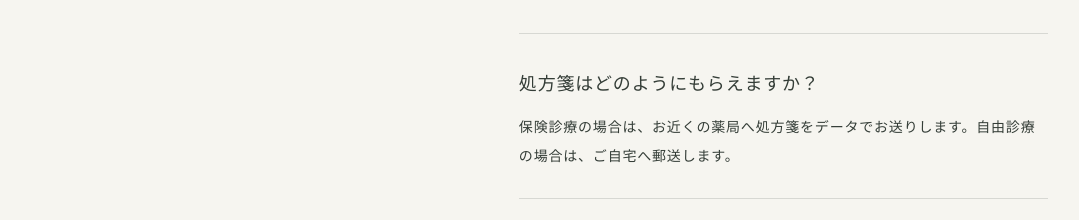
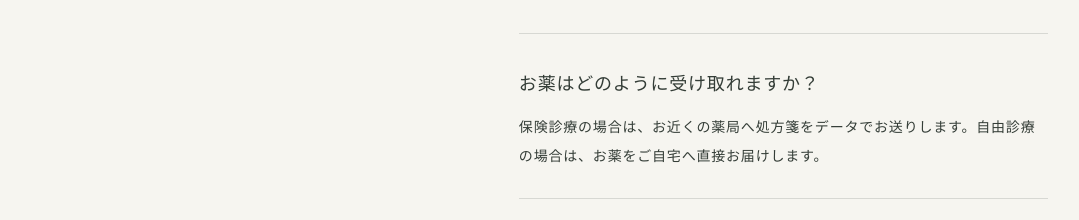
Before and after one commit to kaoruhirose/hirose-clinic-website, a Next.js app: page /online-consultation in a window 1280 px wide. Shown: the part 3130-3350 px from the top of the page, without its empty margins (49-1128 px from the left). Built offline with nearby package versions, Linux system fonts and the light colour scheme.

Commit message:
オンライン診療の自由診療は薬を自宅へ直接届けると明記

```diff
--- a/src/app/online-consultation/page.tsx
+++ b/src/app/online-consultation/page.tsx
@@ -28,7 +28,7 @@ const steps = [
   { title: "準備", description: "予約時間に、静かな場所でお待ちください。" },
   { title: "診察", description: "ビデオ通話にて医師が診察を行います。" },
   { title: "会計", description: "クレジットカード等でのオンライン決済です。" },
-  { title: "お薬", description: "保険診療は、お近くの薬局へ処方箋をデータでお送りします。自由診療は、ご自宅へ郵送します。" },
+  { title: "お薬", description: "保険診療は、お近くの薬局へ処方箋をデータでお送りします。自由診療の場合は、お薬をご自宅へ直接お届けします。" },
 ];
 
 const questions = [
@@ -45,8 +45,8 @@ const questions = [
     answer: "安定したインターネット環境と、スマートフォンやPC、タブレットが必要です。専用アプリのインストールをお願いする場合がございます。",
   },
   {
-    question: "処方箋はどのようにもらえますか？",
-    answer: "保険診療の場合は、お近くの薬局へ処方箋をデータでお送りします。自由診療の場合は、ご自宅へ郵送します。",
+    question: "お薬はどのように受け取れますか？",
+    answer: "保険診療の場合は、お近くの薬局へ処方箋をデータでお送りします。自由診療の場合は、お薬をご自宅へ直接お届けします。",
   },
 ];
 
```
Also changed, not shown: 1 other file (tests, documents, lock files or other folders).
